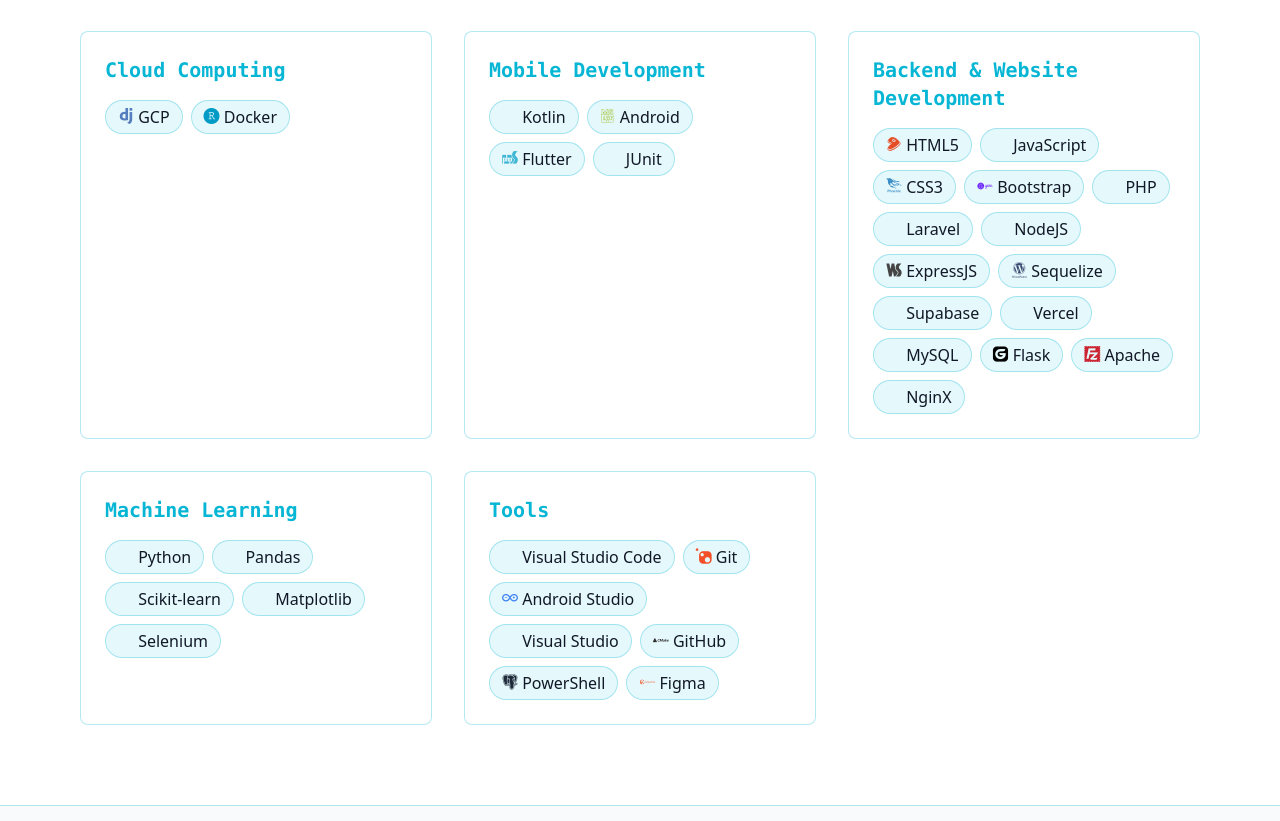
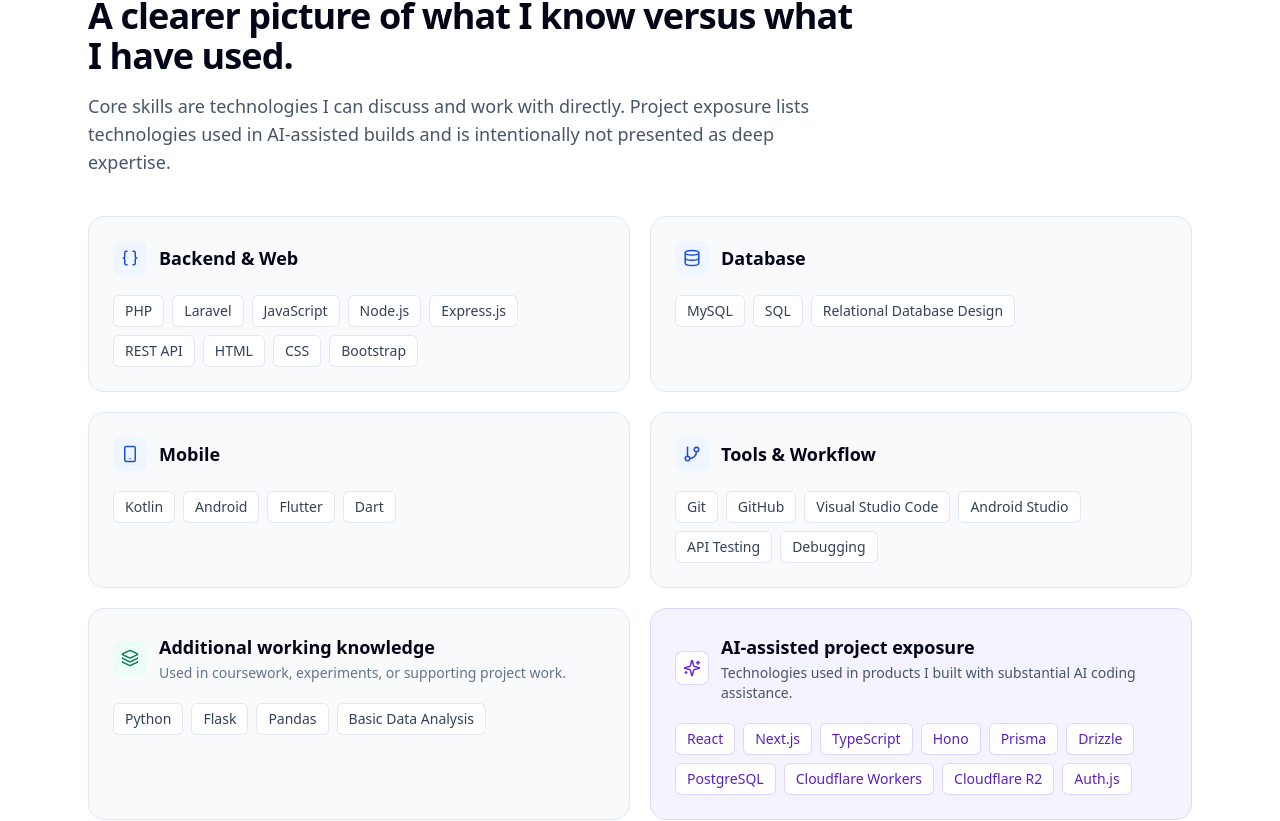
Before and after one commit to valentinohrynt/portfolio, a React (Create React App) app: page / in a window 1280 px wide. Shown: the part 2229-3050 px from the top of the page. Built offline with nearby package versions, Linux system fonts and the light colour scheme.

Commit message:
refactor: separate core skills from AI-assisted project exposure

```diff
--- a/src/components/Skills.jsx
+++ b/src/components/Skills.jsx
@@ -1,147 +1,87 @@
 import React from 'react';
+import { Braces, Database, GitBranch, Layers3, Smartphone, Sparkles } from 'lucide-react';
 
-const Skills = ({ darkMode }) => {
-  const devicons = {
-    Kotlin: '<i class="devicon-kotlin-plain colored"></i> Kotlin',
-    Android: '<i class="devicon-android-plain colored"></i> Android',
-    Flutter: '<i class="devicon-flutter-plain colored"></i> Flutter',
-    JUnit: '<i class="devicon-junit-plain colored"></i> JUnit',
-    HTML5: '<i class="devicon-html5-plain colored"></i> HTML5',
-    JavaScript: '<i class="devicon-javascript-plain colored"></i> JavaScript',
-    CSS3: '<i class="devicon-css3-plain colored"></i> CSS3',
-    Bootstrap: '<i class="devicon-bootstrap-plain colored"></i> Bootstrap',
-    PHP: '<i class="devicon-php-plain colored"></i> PHP',
-    Laravel: '<i class="devicon-laravel-plain colored"></i> Laravel',
-    NodeJS: '<i class="devicon-nodejs-plain colored"></i> NodeJS',
-    ExpressJS: '<i class="devicon-express-original colored"></i> ExpressJS',
-    Sequelize: '<i class="devicon-sequelize-plain colored"></i> Sequelize',
-    Supabase: '<i class="devicon-supabase-plain colored"></i> Supabase',
-    Vercel: '<i class="devicon-vercel-plain colored"></i> Vercel',
-    MySQL: '<i class="devicon-mysql-plain colored"></i> MySQL',
-    Flask: '<i class="devicon-flask-plain colored"></i> Flask',
-    Apache: '<i class="devicon-apache-plain colored"></i> Apache',
-    NginX: '<i class="devicon-nginx-plain colored"></i> NginX',
-    Python: '<i class="devicon-python-plain colored"></i> Python',
-    Pandas: '<i class="devicon-pandas-plain colored"></i> Pandas',
-    ScikitLearn: '<i class="devicon-scikitlearn-plain colored"></i> Scikit-learn',
-    Matplotlib: '<i class="devicon-matplotlib-plain colored"></i> Matplotlib',
-    Selenium: '<i class="devicon-selenium-plain colored"></i> Selenium',
-    VisualStudioCode: '<i class="devicon-vscode-plain colored"></i> Visual Studio Code',
-    VisualStudio: '<i class="devicon-visualstudio-plain colored"></i> Visual Studio',
-    AndroidStudio: '<i class="devicon-androidstudio-plain colored"></i> Android Studio',
-    Git: '<i class="devicon-git-plain colored"></i> Git',
-    GitHub: '<i class="devicon-github-plain colored"></i> GitHub',
-    PowerShell: '<i class="devicon-powershell-plain colored"></i> PowerShell',
-    Figma: '<i class="devicon-figma-plain colored"></i> Figma',
-    Docker: '<i class="devicon-docker-plain colored"></i> Docker',
-    MongoDB: '<i class="devicon-mongodb-plain colored"></i> MongoDB',
-    Redis: '<i class="devicon-redis-plain colored"></i> Redis',
-    PostgreSQL: '<i class="devicon-postgresql-plain colored"></i> PostgreSQL',
-    GraphQL: '<i class="devicon-graphql-plain colored"></i> GraphQL',
-    AWS: '<i class="devicon-amazonwebservices-plain colored"></i> AWS',
-    GCP: '<i class="devicon-googlecloud-plain colored"></i> GCP',
-    Azure: '<i class="devicon-microsoftazure-plain colored"></i> Azure',
-    Terraform: '<i class="devicon-terraform-plain colored"></i> Terraform',
-    Kubernetes: '<i class="devicon-kubernetes-plain colored"></i> Kubernetes',
-    DockerSwarm: '<i class="devicon-docker-swarm-plain colored"></i> Docker Swarm',
-    Jenkins: '<i class="devicon-jenkins-plain colored"></i> Jenkins',
-  };
+const groups = [
+  {
+    title: 'Backend & Web',
+    icon: Braces,
+    skills: ['PHP', 'Laravel', 'JavaScript', 'Node.js', 'Express.js', 'REST API', 'HTML', 'CSS', 'Bootstrap'],
+  },
+  {
+    title: 'Database',
+    icon: Database,
+    skills: ['MySQL', 'SQL', 'Relational Database Design'],
+  },
+  {
+    title: 'Mobile',
+    icon: Smartphone,
+    skills: ['Kotlin', 'Android', 'Flutter', 'Dart'],
+  },
+  {
+    title: 'Tools & Workflow',
+    icon: GitBranch,
+    skills: ['Git', 'GitHub', 'Visual Studio Code', 'Android Studio', 'API Testing', 'Debugging'],
+  },
+];
 
-  const createMarkup = (html) => {
-    return { __html: html };
-  };
+const additional = ['Python', 'Flask', 'Pandas', 'Basic Data Analysis'];
+const aiExposure = ['React', 'Next.js', 'TypeScript', 'Hono', 'Prisma', 'Drizzle', 'PostgreSQL', 'Cloudflare Workers', 'Cloudflare R2', 'Auth.js'];
 
+const Skills = () => {
   return (
-    <section id="skills" className={`py-20 ${darkMode ? 'bg-gray-800' : 'bg-white'} transition-colors duration-300`}>
-      <div className="max-w-6xl px-4 mx-auto">
-        <h2 className="mb-12 font-mono text-3xl font-bold text-center animate__animated animate__fadeIn animate__delay-1s">
-          <span className="text-cyan-500">&lt;</span>
-          Skills
-          <span className="text-cyan-500">/&gt;</span>
-        </h2>
+    <section id="skills" className="border-t border-slate-200 bg-white py-20 sm:py-24">
+      <div className="mx-auto max-w-6xl px-5 sm:px-6">
+        <div className="mb-10 max-w-3xl">
+          <p className="mb-3 text-sm font-semibold uppercase tracking-[0.18em] text-blue-700">Skills</p>
+          <h2 className="text-3xl font-semibold tracking-tight text-slate-950 sm:text-4xl">A clearer picture of what I know versus what I have used.</h2>
+          <p className="mt-4 text-base leading-7 text-slate-600 sm:text-lg">
+            Core skills are technologies I can discuss and work with directly. Project exposure lists technologies used in AI-assisted builds and is intentionally not presented as deep expertise.
+          </p>
+        </div>
 
-        <div className="grid grid-cols-1 gap-8 md:grid-cols-3">
-          {/* Cloud Computing  */}
-          <div
-            className={`${darkMode ? 'bg-gray-900' : 'bg-white'} rounded-lg p-6 border border-cyan-500/30 animate__animated animate__fadeIn animate__delay-1s`}
-          >
-            <h3 className="mb-4 font-mono text-xl font-semibold text-cyan-500">Cloud Computing </h3>
-            <div className="flex flex-wrap gap-2">
-              {['GCP', 'Docker'].map((skill) => (
-                <span
-                  key={skill}
-                  className={`bg-cyan-500/10 px-3 py-1 rounded-full border border-cyan-500/30 flex items-center gap-2`}
-                >
-                  <span dangerouslySetInnerHTML={createMarkup(devicons[skill] || '')} />
-                </span>
+        <div className="grid gap-5 md:grid-cols-2">
+          {groups.map(({ title, icon: Icon, skills }) => (
+            <div key={title} className="rounded-2xl border border-slate-200 bg-slate-50 p-6">
+              <div className="flex items-center gap-3">
+                <span className="rounded-lg bg-blue-50 p-2 text-blue-700"><Icon size={18} /></span>
+                <h3 className="text-lg font-semibold text-slate-950">{title}</h3>
+              </div>
+              <div className="mt-5 flex flex-wrap gap-2">
+                {skills.map((skill) => (
+                  <span key={skill} className="rounded-md bg-white px-3 py-1.5 text-sm font-medium text-slate-700 ring-1 ring-inset ring-slate-200">{skill}</span>
+                ))}
+              </div>
+            </div>
+          ))}
+        </div>
+
+        <div className="mt-5 grid gap-5 lg:grid-cols-2">
+          <div className="rounded-2xl border border-slate-200 bg-slate-50 p-6">
+            <div className="flex items-center gap-3">
+              <span className="rounded-lg bg-emerald-50 p-2 text-emerald-700"><Layers3 size={18} /></span>
+              <div>
+                <h3 className="text-lg font-semibold text-slate-950">Additional working knowledge</h3>
+                <p className="mt-0.5 text-sm text-slate-500">Used in coursework, experiments, or supporting project work.</p>
+              </div>
+            </div>
+            <div className="mt-5 flex flex-wrap gap-2">
+              {additional.map((skill) => (
+                <span key={skill} className="rounded-md bg-white px-3 py-1.5 text-sm font-medium text-slate-700 ring-1 ring-inset ring-slate-200">{skill}</span>
               ))}
             </div>
           </div>
 
-          {/* Mobile Development  */}
-          <div
-            className={`${darkMode ? 'bg-gray-900' : 'bg-white'} rounded-lg p-6 border border-cyan-500/30 animate__animated animate__fadeIn animate__delay-2s`}
-          >
-            <h3 className="mb-4 font-mono text-xl font-semibold text-cyan-500">Mobile Development </h3>
-            <div className="flex flex-wrap gap-2">
-              {['Kotlin', 'Android', 'Flutter', 'JUnit'].map((skill) => (
-                <span
-                  key={skill}
-                  className={`bg-cyan-500/10 px-3 py-1 rounded-full border border-cyan-500/30 flex items-center gap-2`}
-                >
-                  <span dangerouslySetInnerHTML={createMarkup(devicons[skill] || '')} />
-                </span>
-              ))}
+          <div className="rounded-2xl border border-violet-200 bg-violet-50 p-6">
+            <div className="flex items-center gap-3">
+              <span className="rounded-lg bg-white p-2 text-violet-700 ring-1 ring-inset ring-violet-200"><Sparkles size={18} /></span>
+              <div>
+                <h3 className="text-lg font-semibold text-slate-950">AI-assisted project exposure</h3>
+                <p className="mt-0.5 text-sm text-slate-600">Technologies used in products I built with substantial AI coding assistance.</p>
+              </div>
             </div>
-          </div>
-
-          {/* Backend & Website Development  */}
-          <div
-            className={`${darkMode ? 'bg-gray-900' : 'bg-white'} rounded-lg p-6 border border-cyan-500/30 animate__animated animate__fadeIn animate__delay-3s`}
-          >
-            <h3 className="mb-4 font-mono text-xl font-semibold text-cyan-500">Backend & Website Development </h3>
-            <div className="flex flex-wrap gap-2">
-              {['HTML5', 'JavaScript', 'CSS3', 'Bootstrap', 'PHP', 'Laravel', 'NodeJS', 'ExpressJS', 'Sequelize', 'Supabase', 'Vercel', 'MySQL', 'Flask', 'Apache', 'NginX'].map((skill) => (
-                <span
-                  key={skill}
-                  className={`bg-cyan-500/10 px-3 py-1 rounded-full border border-cyan-500/30 flex items-center gap-2`}
-                >
-                  <span dangerouslySetInnerHTML={createMarkup(devicons[skill] || '')} />
-                </span>
-              ))}
-            </div>
-          </div>
-
-          {/* Machine Learning  */}
-          <div
-            className={`${darkMode ? 'bg-gray-900' : 'bg-white'} rounded-lg p-6 border border-cyan-500/30 animate__animated animate__fadeIn animate__delay-4s`}
-          >
-            <h3 className="mb-4 font-mono text-xl font-semibold text-cyan-500">Machine Learning </h3>
-            <div className="flex flex-wrap gap-2">
-              {['Python', 'Pandas', 'ScikitLearn', 'Matplotlib', 'Selenium'].map((skill) => (
-                <span
-                  key={skill}
-                  className={`bg-cyan-500/10 px-3 py-1 rounded-full border border-cyan-500/30 flex items-center gap-2`}
-                >
-                  <span dangerouslySetInnerHTML={createMarkup(devicons[skill] || '')} />
-                </span>
-              ))}
-            </div>
-          </div>
-
-          {/* Tools */}
-          <div
-            className={`${darkMode ? 'bg-gray-900' : 'bg-white'} rounded-lg p-6 border border-cyan-500/30 animate__animated animate__fadeIn animate__delay-5s`}
-          >
-            <h3 className="mb-4 font-mono text-xl font-semibold text-cyan-500">Tools</h3>
-            <div className="flex flex-wrap gap-2">
-              {['VisualStudioCode', 'Git', 'AndroidStudio', 'VisualStudio', 'GitHub', 'PowerShell', 'Figma'].map((skill) => (
-                <span
-                  key={skill}
-                  className={`bg-cyan-500/10 px-3 py-1 rounded-full border border-cyan-500/30 flex items-center gap-2`}
-                >
-                  <span dangerouslySetInnerHTML={createMarkup(devicons[skill] || '')} />
-                </span>
+            <div className="mt-5 flex flex-wrap gap-2">
+              {aiExposure.map((skill) => (
+                <span key={skill} className="rounded-md bg-white px-3 py-1.5 text-sm font-medium text-violet-800 ring-1 ring-inset ring-violet-200">{skill}</span>
               ))}
             </div>
           </div>
```
